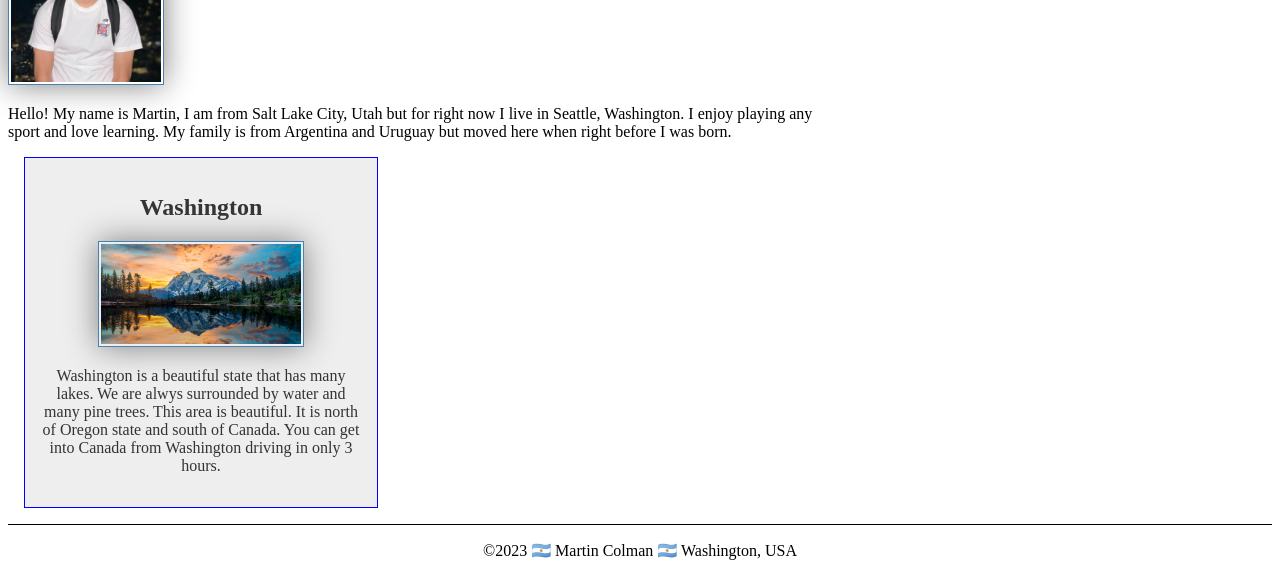
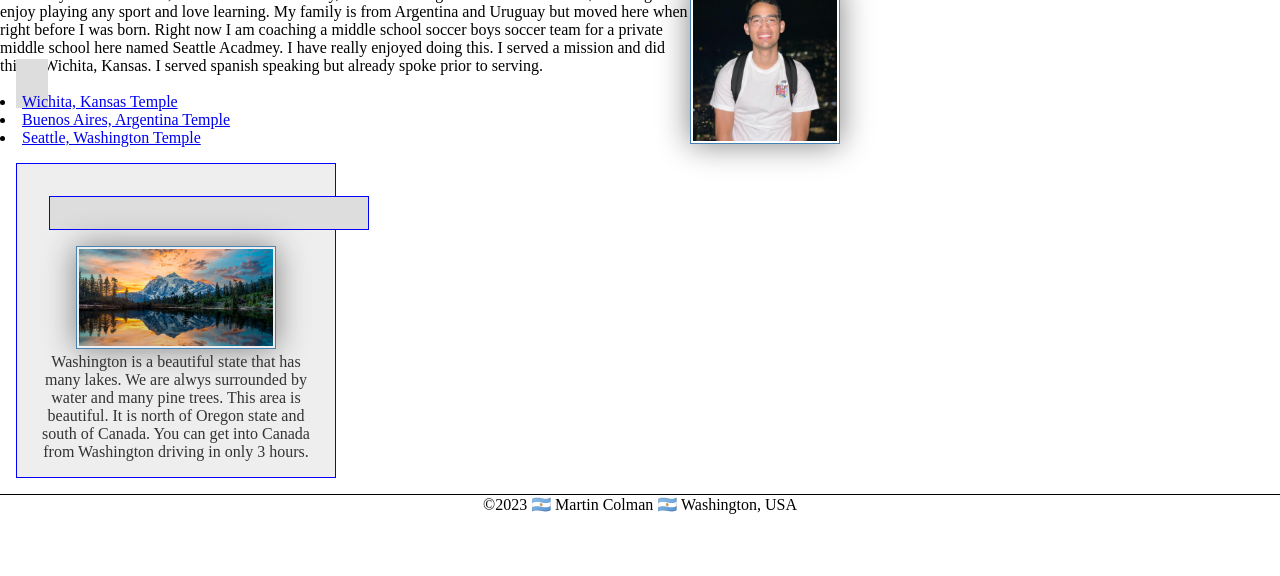
Before and after one commit to martincolman/wdd130, a plain HTML site: page index.html in a window 1280 px wide. Shown: the part 362-938 px from the top of the page. After the commit the page ends 876 px from the top, so only its background shows below. Drawn offline with Linux system fonts and the light colour scheme.

Commit message:
first commit

```diff
--- a/index.html
+++ b/index.html
@@ -14,6 +14,8 @@
                 <a href="#">Home</a>
                 <a href="wwr/">White Water Rafting Website</a>
                 <a href="wwr/site-plan-rafting.html">White Water Rafting Siteplan</a>
+                <a href="https://linkedin.com ">LinkedIn</a>
+                <a href="https://facebook.com ">Facebook</a>
             </nav>
         </header>
         <main>
@@ -21,10 +23,17 @@
             <img
             class="fit-picture"
             src="images/profile.jpg" alt="Martin Colman" width="200">
-            <p>Hello! My name is Martin, I am from Salt Lake City, Utah but for right now I live in Seattle, Washington. I enjoy playing any sport and love learning. My family is from Argentina and Uruguay but moved here when right before I was born.</p>
+            <p>Hello! My name is Martin, I am from Salt Lake City, Utah but for right now I live in Seattle, Washington. I enjoy playing any sport and love learning. My family is from Argentina and Uruguay but moved here when right before I was born. Right now I am coaching a middle school soccer boys soccer team for a private middle school here named Seattle Acadmey. I have really enjoyed doing this. I served a mission and did this in Wichita, Kansas. I served spanish speaking but already spoke prior to serving.</p>
+            <u1>
+                <u1 class="box"></u1>
+                <li><a href="https://www.churchofjesuschrist.org/temples/details/wichita-kansas-temple?lang=eng" target="_blank"> Wichita, Kansas Temple </a>
+                <li><a href="https://www.churchofjesuschrist.org/temples/details/buenos-aires-argentina-temple?lang=eng" target="_blank"> Buenos Aires, Argentina Temple</a>
+                <li><a href="https://www.churchofjesuschrist.org/temples/details/seattle-washington-temple?lang=eng" target="_blank"> Seattle, Washington Temple</a></li>
+            </u1>
         </main>
         <aside>
-            <h2>Washington</h2>
+            <aside class="box"></aside>
+            <h2> Washington</h2>
             <img src="images/mount-rainier.jpeg" alt="Washington landscape">
             <p>Washington is a beautiful state that has many lakes. We are alwys surrounded by water and many pine trees. This area is beautiful. It is north of Oregon state and south of Canada. You can get into Canada from Washington driving in only 3 hours. </p>
         </aside>
@@ -32,4 +41,5 @@
             <p>©2023 🇦🇷 Martin Colman 🇦🇷 Washington, USA</p>
         </footer>
     </body>
+    <!--Septemeber 28, 2023-->
 </html>
--- a/styles/styles.css
+++ b/styles/styles.css
@@ -1,3 +1,9 @@
+*{
+    margin: 0;
+    padding: 0;
+    box-sizing: border-box;
+}
+
 nav {
     background-color: steelblue;
     padding: 10px;
@@ -36,9 +42,15 @@ aside img {
     width: 200px;
     height: auto;
 }
+aside h2 {
+    position: absolute;
+    top: 47px;
+    left: 150px;
+}
 main img {
     width: 150px;
     height: auto;
+    float: right;
 }
 p { padding: 0}
 footer {
@@ -46,3 +58,11 @@ footer {
     border-top: 1px solid #000;
     text-align: center;
 }
+/* Class Selectors */
+.box{
+    margin: 1rem;
+    border: 1px solid rgba (0,0,0,.1);
+    padding: 1rem;
+    background-color: #ddd;
+    color: #100;
+}
```
